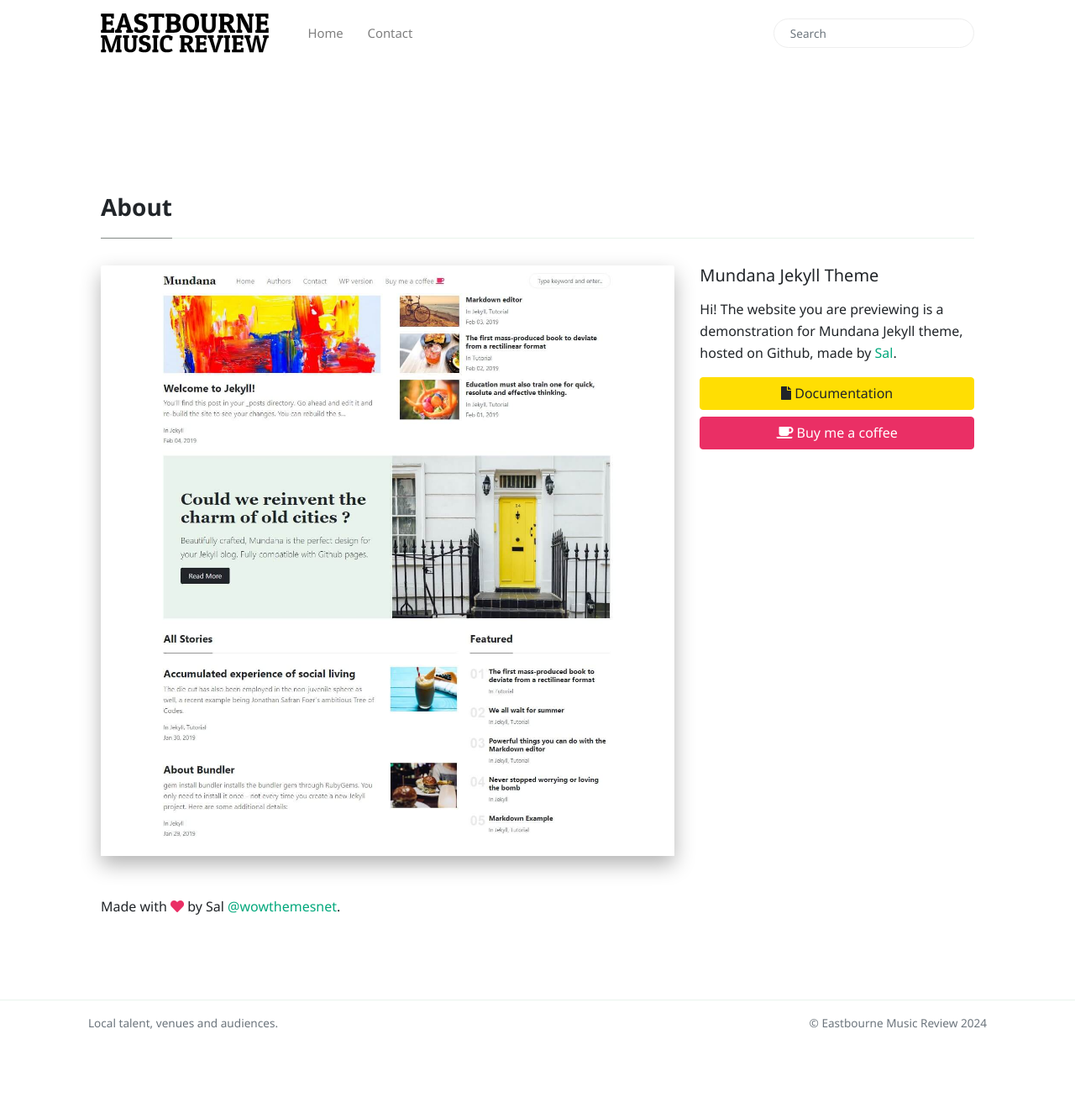
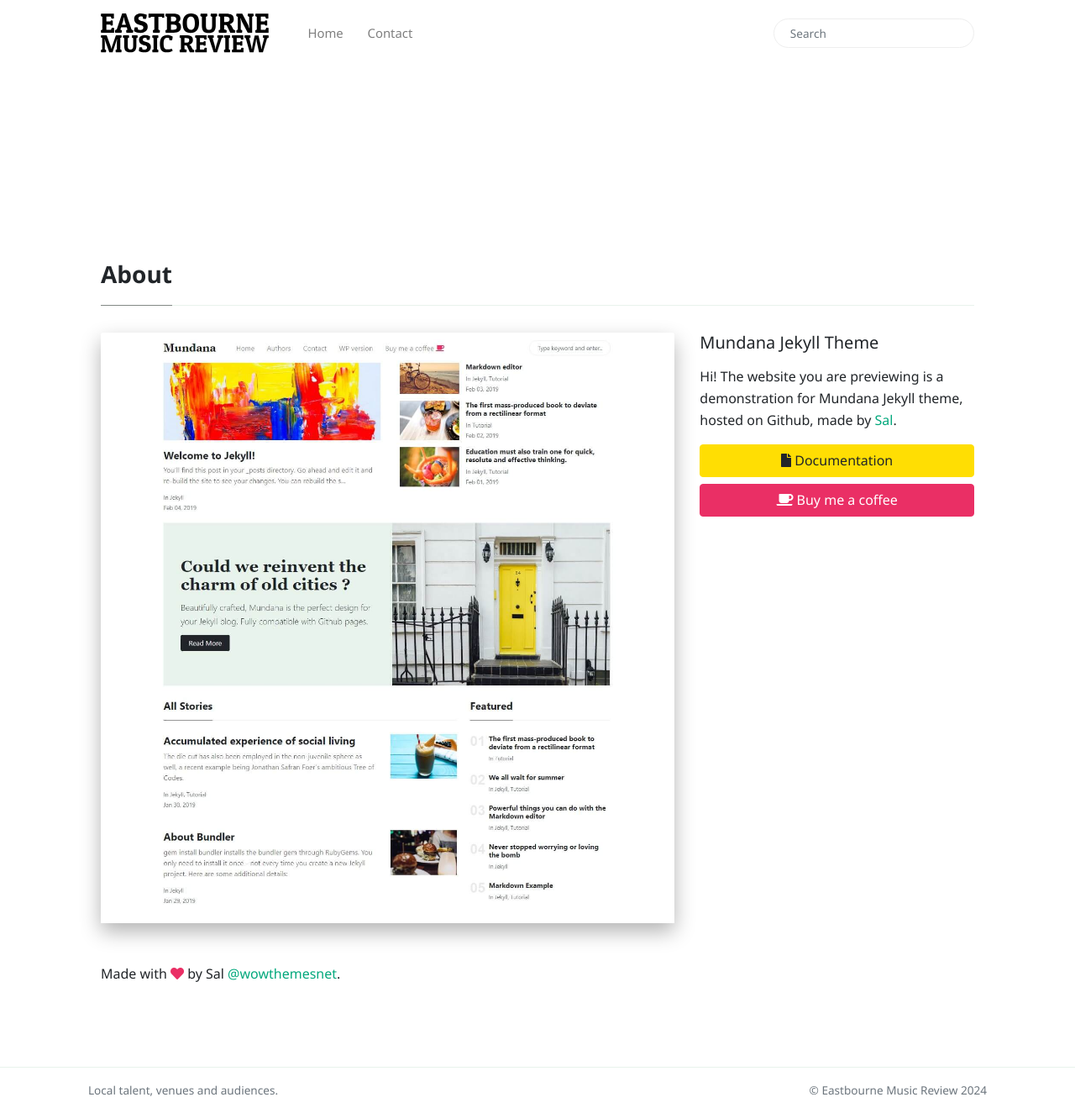
Before and after one commit to johnhayn-es/ebreview, a Jekyll site: the page built from _pages/about.md, in a window 1280 px wide and 1325 px high. Shown: the whole window at 84% size. Built offline with Jekyll 4.4.1, drawn with Linux system fonts in a browser that asks for light colours; nearby versions of some CDN libraries; some web fonts are replaced; comment, search, counter and statistics services are not loaded.

Commit message:
Update theme.css

```diff
--- a/assets/css/theme.css
+++ b/assets/css/theme.css
@@ -7,7 +7,7 @@
 	padding-top:69.75px;
 }
 .site-content {
-	margin-top:10em;
+	margin-top:15em;
 	min-height:400px;
 }
 .remove-site-content-margin {
```
